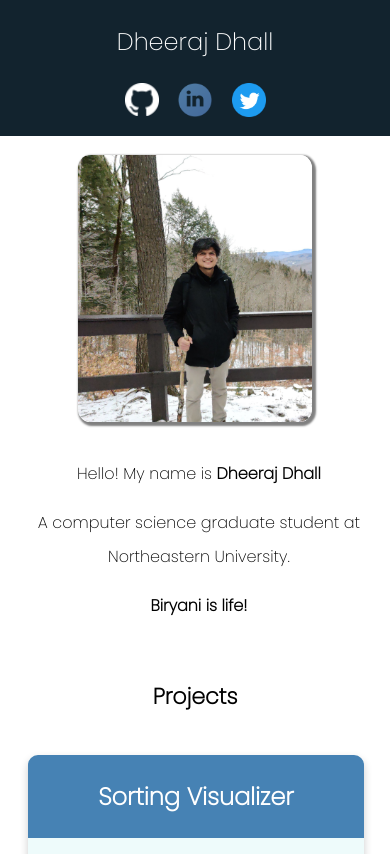
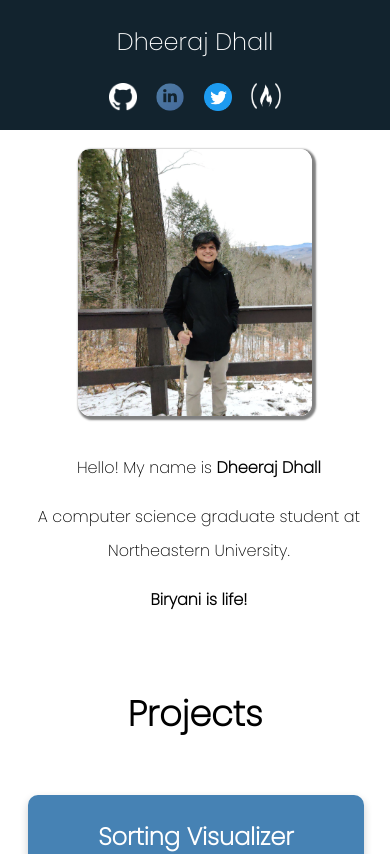
Before and after one commit to dheerajdhall27/dheerajdhall27.github.io, a React (Create React App) app: page / in a window 390 px wide. Shown: the top 854 px of the page. Built offline with nearby package versions, Linux system fonts and the light colour scheme.

Commit message:
Added a fcc link and icon

```diff
--- a/src/common/Constants.js
+++ b/src/common/Constants.js
@@ -3,6 +3,8 @@ export const LINKEDIN_LINK = "https://www.linkedin.com/in/dheerajdhall/";
 export const GITHUB_LINK = "https://github.com/dheerajdhall27";
 
 export const TWITTER_LINK = "https://twitter.com/DheerajDhall5";
+
+export const FCC_LINK = "https://www.freecodecamp.org/generic27";
 
 
 
--- a/src/components/Navbar/MainHeader.css
+++ b/src/components/Navbar/MainHeader.css
@@ -35,6 +35,11 @@
 
 .twitter {
     width: 34px;
+    height:34px;
+}
+
+.fcc {
+    width: 38px;
     height:34px;
 }
 
@@ -76,6 +81,26 @@ ul {
         margin-bottom: 3%;
     }
 
+    .linkedin {
+        width: 28px;
+        height: 28px;
+    }
+
+    .github {
+        width: 28px;
+        height:28px;
+    }
+
+    .twitter {
+        width: 28px;
+        height: 28px;
+    }
+
+    .fcc {
+        width: 30px;
+        height: 26px;
+    }
+
     .header .name {
         font-size: medium;
     }
--- a/src/components/Navbar/SocialMedia.js
+++ b/src/components/Navbar/SocialMedia.js
@@ -2,7 +2,8 @@ import React from 'react';
 import GitHub from '../../assets/Images/GitHub.png'
 import LinkedIn from '../../assets/Images/LinkedIn.png';
 import Twitter from '../../assets/Images/Twitter.png';
-import { GITHUB_LINK, LINKEDIN_LINK, TWITTER_LINK } from '../../common/Constants';
+import Fcc from '../../assets/Images/Fcc.png';
+import { GITHUB_LINK, LINKEDIN_LINK, TWITTER_LINK, FCC_LINK } from '../../common/Constants';
 import './MainHeader.css'
 
 /**
@@ -13,6 +14,7 @@ const SocialMedia = () =>(
         <a href={GITHUB_LINK} target="_blank" rel="noreferrer"><img src={GitHub} className="github" alt="Github"/></a>
         <a href={LINKEDIN_LINK} target="_blank" rel="noreferrer"><img src={LinkedIn} className="linkedin" alt="LinkedIn"/></a>
         <a href={TWITTER_LINK} target="_blank" rel="noreferrer"><img src={Twitter} className="twitter" alt="Twitter"/></a>
+        <a href={FCC_LINK} target="_blank" rel="noreferrer"><img src={Fcc} className="fcc" alt="FreeCodeCamp"/></a>
     </div>
 );
 
--- a/src/components/PageData/About.css
+++ b/src/components/PageData/About.css
@@ -47,8 +47,14 @@
     }
 }
 
-@media screen and (max-width: 1100px) and (min-width: 950px) {
+@media screen and (max-width: 1100px) and (min-width: 900px) {
     .about > img {
         width: 30%;
     }
 }
+
+@media screen and (max-width: 1400px) and (min-width: 1100px) {
+    .about > img {
+        width: 28%;
+    }
+}
--- a/src/components/PageData/Education.css
+++ b/src/components/PageData/Education.css
@@ -7,6 +7,7 @@
 .alma-mater {
     font-size: 50px;
     font-family: 'Poppins', sans-serif;
+    font-weight: bold;
     color: black;
 }
 
@@ -61,7 +62,7 @@
     }
 
     .alma-mater {
-        font-size: 22px;
+        font-size: 35px;
         font-weight: bold;
     }
 
--- a/src/components/PageData/Project.css
+++ b/src/components/PageData/Project.css
@@ -64,6 +64,7 @@
 .project-start {
     font-size: 50px;
     font-family: 'Poppins', sans-serif;
+    font-weight: bold;
     color: black;
 }
 
@@ -112,7 +113,7 @@
     }
 
     .project-start {
-        font-size: 22px;
+        font-size: 35px;
         font-weight: bold;
     }
 
--- a/src/components/PageData/Project.js
+++ b/src/components/PageData/Project.js
@@ -70,7 +70,7 @@ const Project = (props) => {
             Interactable:'false'
         },
         {
-            Heading: "MapReduce and Spark Design Patterns",
+            Heading: "MapReduce and Spark",
             Description: "A collection of implementation of Distributed design patterns",
             Stack: ["Java", "Scala", "Apache Spark", "Hadoop MapReduce", "AWS-S3", "AWS-EMR"],
             Link: "https://github.com/dheerajdhall27/Kmeans",
--- a/src/components/PageData/WorkExperience.css
+++ b/src/components/PageData/WorkExperience.css
@@ -3,11 +3,13 @@
     flex-direction: row;
     flex-wrap: wrap;
     padding-left: 7%;
+    padding-bottom: 5%;
 }
 
 .work-heading {
     font-size: 50px;
     font-family: 'Poppins', sans-serif;
+    font-weight: bold;
     color: black;
 }
 
@@ -63,6 +65,7 @@
 @media screen and (max-width: 900px) {
     .work-experience {
         padding-left: 2%;
+        padding-bottom: 15%;
     }
 
     .work-experience-card {
@@ -73,11 +76,11 @@
     }
 
     .work-experience-header .company {
-        font-size: large;
+        font-size: larger;
     }
 
     .work-heading {
-        font-size: 22px;
+        font-size: 35px;
         font-weight: bold;
         margin-top: 50px;
     }
```
Also changed, not shown: src/assets/Images/Fcc.png (added).
